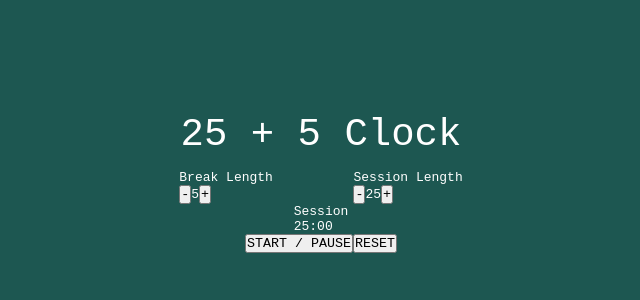
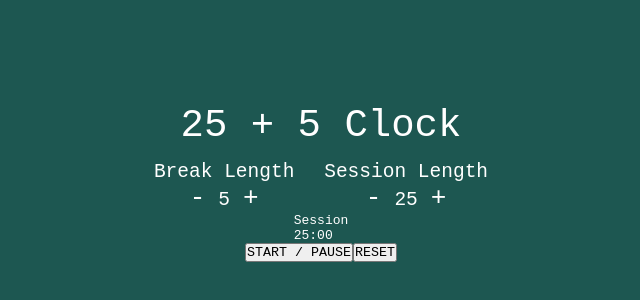
Before and after one commit to vilmis04/simple-pomodoro-clock, a React (Create React App) app: page / in a window 1280 px wide. Shown: the part 224-524 px from the top of the page, without its empty margins (319-959 px from the left). Built offline with nearby package versions, Linux system fonts and the light colour scheme.

Commit message:
upd: add length setting styling

```diff
--- a/src/components/LengthSetting/LengthSetting.css
+++ b/src/components/LengthSetting/LengthSetting.css
@@ -0,0 +1,22 @@
+.setting-container {
+    display: flex;
+    flex-direction: column;
+    align-items: center;
+}
+
+.setting-container div {
+    font-size: 1.5rem;
+}
+
+.setting-container button {
+    padding: 0 1rem;
+    font-size: 2rem;
+    background-color: transparent;
+    color: white;
+    border: none;
+    cursor: pointer;
+}
+
+.setting-container button:hover {
+    color: aqua;
+}
--- a/src/components/LengthSetting/LengthSetting.js
+++ b/src/components/LengthSetting/LengthSetting.js
@@ -1,3 +1,4 @@
+import './LengthSetting.css';
 export default function LengthSetting(props) {
     const DECREMENT_STEP = -1;
     const INCREMENT_STEP = 1;
@@ -14,8 +15,8 @@ export default function LengthSetting(props) {
     }
 
     return (
-        <div>
-            <div id={`${type}-label`}>
+        <div className="setting-container" >
+            <div className='setting-label' id={`${type}-label`}>
                 {props.name}
             </div>
             <div>
```
